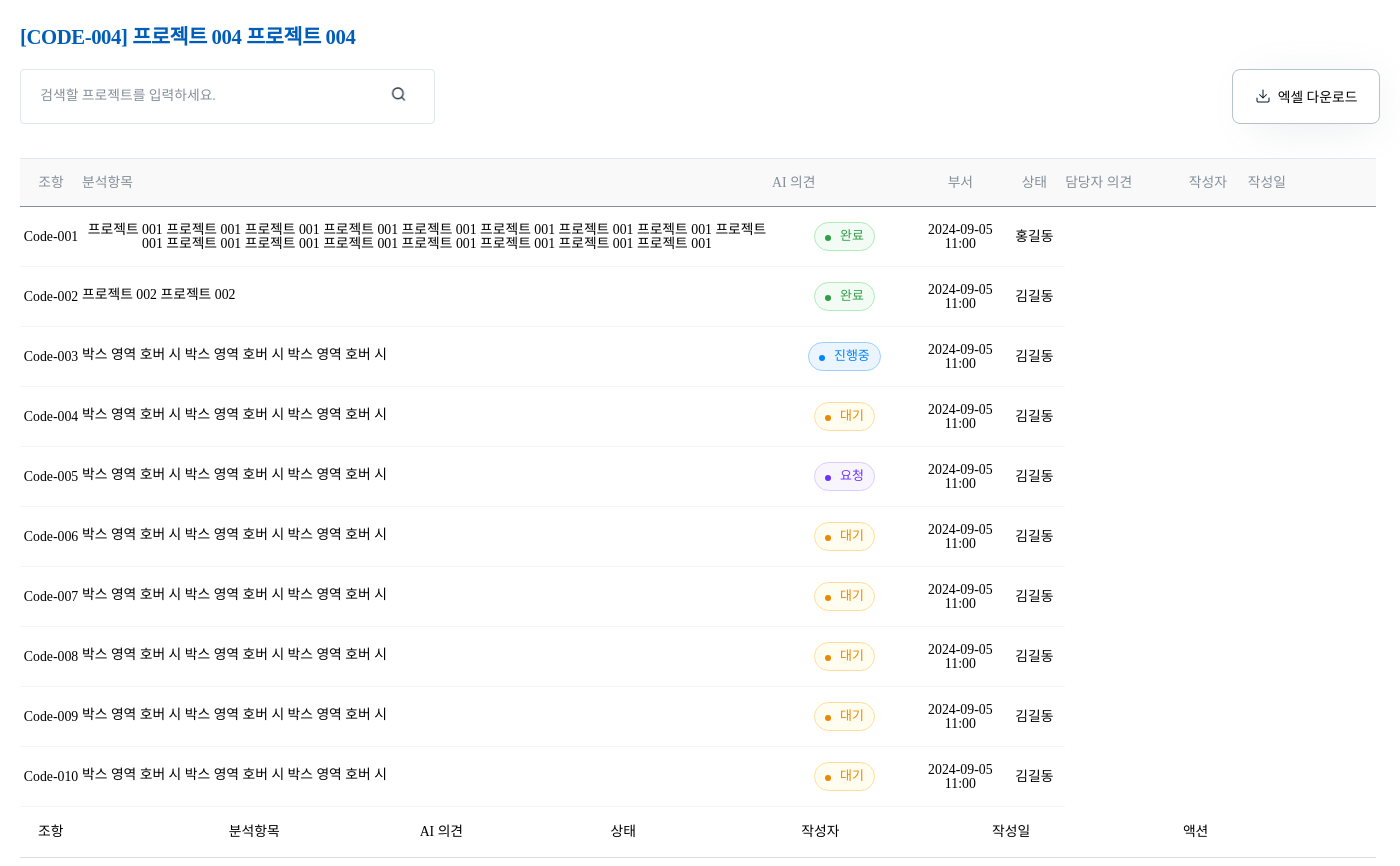
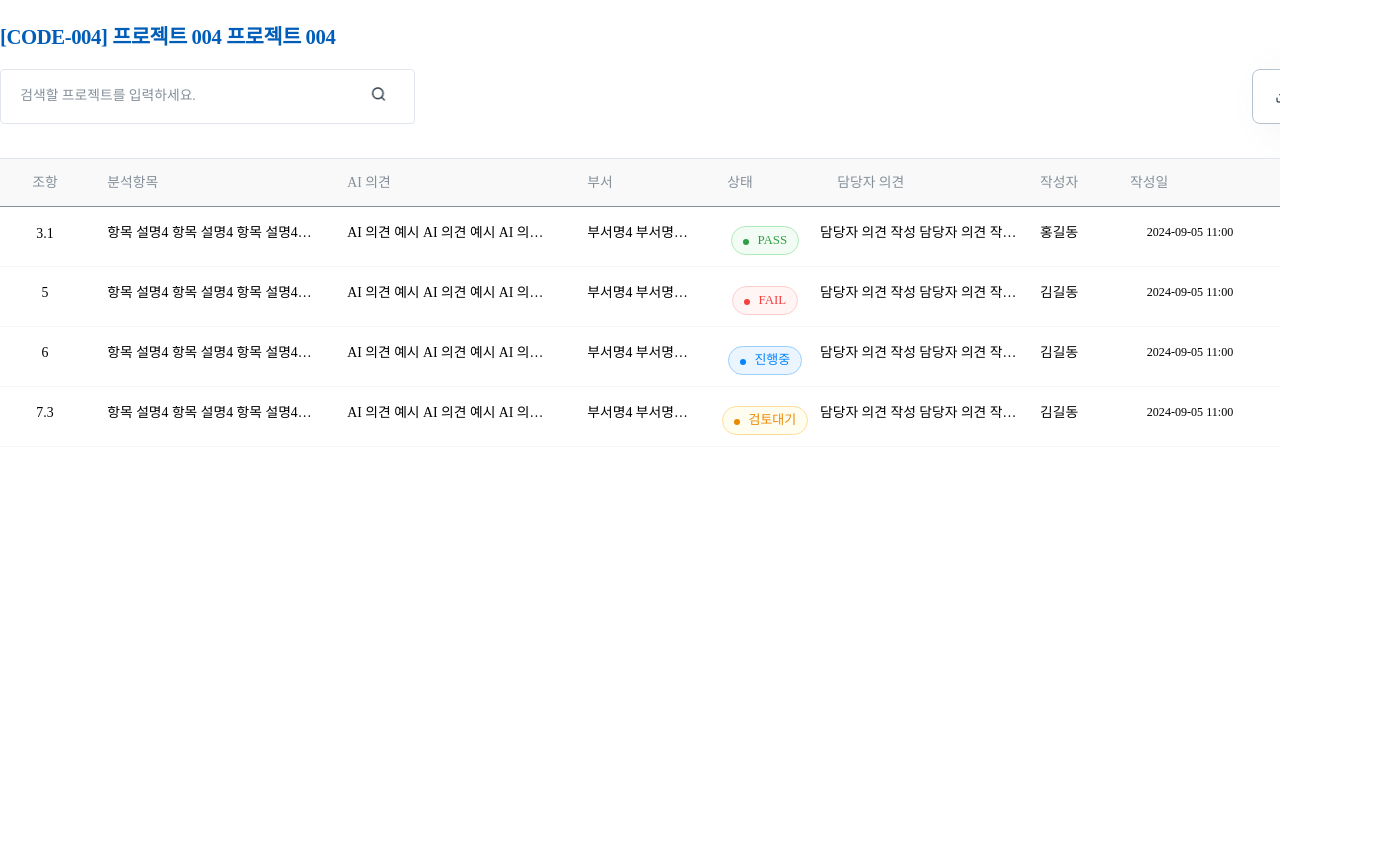
Before and after one commit to goldsonge/DoosanTeams, a plain HTML site: page DHI_list_detail.html in a window 1280 px wide. Shown: the part 59-925 px from the top of the page, 1400 px wide, since content can reach past the window. Drawn offline with Linux system fonts and the light colour scheme; a web font is replaced by a local one.

Commit message:
DHI 리스트 디테일 테이블 토글 작업 중  및 div 태그 토글 테스트 html 삭제

```diff
--- a/DHI_list_detail.html
+++ b/DHI_list_detail.html
@@ -9,7 +9,7 @@
     <link rel="stylesheet" href="/css/list.css">
 </head>
 <body>
-    <main>
+    <main class="scroll">
         <header class="header flex_box">
             <h1 class="blue flex_box">
                 <img src="/img/logo.png" alt="logo">DHI
@@ -34,7 +34,7 @@
                         엑셀 다운로드
                     </button>
                 </div>
-                <div class="table_wr scroll">
+                <div class="table_wr">
                     <table class="project_tb type02">
                         <colgroup>
                             <col width="90px" />
@@ -52,195 +52,77 @@
                                 <th class="tb_article">조항</th>
                                 <th class="tb_analyze ta_l">분석항목</th>
                                 <th class="tb_ai ta_l">AI 의견</th>
-                                <th class="tb_part">부서</th>
-                                <th class="tb_stat">상태</th>
+                                <th class="tb_part ta_l">부서</th>
+                                <th class="tb_stat ta_l">상태</th>
                                 <th class="tb_manager ta_l">담당자 의견</th>
-                                <th class="tb_user">작성자</th>
-                                <th class="tb_date">작성일</th>
+                                <th class="tb_user ta_l">작성자</th>
+                                <th class="tb_date ta_l">작성일</th>
                                 <th class="tb_btn"></th>
                             </tr>
                         </thead>
                         <tbody>
-                            <tr>
-                                <td><p class="td_button_box">Code-001</p></td>
-                                <td><p class="td_button_box">프로젝트 001 프로젝트 001 프로젝트 001 프로젝트 001 프로젝트 001 프로젝트 001 프로젝트 001 프로젝트 001 프로젝트 001 프로젝트 001 프로젝트 001 프로젝트 001  프로젝트 001 프로젝트 001 프로젝트 001 프로젝트 001</p></td>
-                                <td><p class="td_button_box"><span class="status complete">완료</span></p></td>
-                                <td><p class="td_button_box">2024-09-05 11:00</p></td>
-                                <td><p class="td_button_box">홍길동</p></td>
-                            </tr>
-                            <tr onclick="location.href='./DHI_list_detail.html'">
-                                <td><p class="td_button_box">Code-002</p></td>
-                                <td><p class="td_button_box ta_l type02 td_tit">프로젝트 002 프로젝트 002</p></td>
-                                <td><p class="td_button_box type02"><span class="status complete">완료</span></p></td>
-                                <td><p class="td_button_box type02">2024-09-05 11:00</p></td>
-                                <td><p class="td_button_box type03">김길동</p></td>
-                            </tr>
-                            <tr onclick="location.href='./DHI_list_detail.html'">
-                                <td><p class="td_button_box">Code-003</p></td>
-                                <td><p class="td_button_box ta_l type02 td_tit">박스 영역 호버 시 박스 영역 호버 시 박스 영역 호버 시</p></td>
-                                <td><p class="td_button_box type02"><span class="status in_progress">진행중</span></p></td>
-                                <td><p class="td_button_box type02">2024-09-05 11:00</p></td>
-                                <td><p class="td_button_box type03">김길동</p></td>
-                            </tr>
-                            <tr onclick="location.href='./DHI_list_detail.html'">
-                                <td><p class="td_button_box">Code-004</p></td>
-                                <td><p class="td_button_box ta_l type02 td_tit">박스 영역 호버 시 박스 영역 호버 시 박스 영역 호버 시</p></td>
-                                <td><p class="td_button_box type02"><span class="status wait">대기</span></p></td>
-                                <td><p class="td_button_box type02">2024-09-05 11:00</p></td>
-                                <td><p class="td_button_box type03">김길동</p></td>
-                            </tr>
-                            <tr onclick="location.href='./DHI_list_detail.html'">
-                                <td><p class="td_button_box">Code-005</p></td>
-                                <td><p class="td_button_box ta_l type02 td_tit">박스 영역 호버 시 박스 영역 호버 시 박스 영역 호버 시</p></td>
-                                <td><p class="td_button_box type02"><span class="status request">요청</span></p></td>
-                                <td><p class="td_button_box type02">2024-09-05 11:00</p></td>
-                                <td><p class="td_button_box type03">김길동</p></td>
-                            </tr>
-                            <tr onclick="location.href='./DHI_list_detail.html'">
-                                <td><p class="td_button_box">Code-006</p></td>
-                                <td><p class="td_button_box ta_l type02 td_tit">박스 영역 호버 시 박스 영역 호버 시 박스 영역 호버 시</p></td>
-                                <td><p class="td_button_box type02"><span class="status wait">대기</span></p></td>
-                                <td><p class="td_button_box type02">2024-09-05 11:00</p></td>
-                                <td><p class="td_button_box type03">김길동</p></td>
-                            </tr>
-                            <tr onclick="location.href='./DHI_list_detail.html'">
-                                <td><p class="td_button_box">Code-007</p></td>
-                                <td><p class="td_button_box ta_l type02 td_tit">박스 영역 호버 시 박스 영역 호버 시 박스 영역 호버 시</p></td>
-                                <td><p class="td_button_box type02"><span class="status wait">대기</span></p></td>
-                                <td><p class="td_button_box type02">2024-09-05 11:00</p></td>
-                                <td><p class="td_button_box type03">김길동</p></td>
-                            </tr>
-                            <tr onclick="location.href='./DHI_list_detail.html'">
-                                <td><p class="td_button_box">Code-008</p></td>
-                                <td><p class="td_button_box ta_l type02 td_tit">박스 영역 호버 시 박스 영역 호버 시 박스 영역 호버 시</p></td>
-                                <td><p class="td_button_box type02"><span class="status wait">대기</span></p></td>
-                                <td><p class="td_button_box type02">2024-09-05 11:00</p></td>
-                                <td><p class="td_button_box type03">김길동</p></td>
-                            </tr>
-                            <tr onclick="location.href='./DHI_list_detail.html'">
-                                <td><p class="td_button_box">Code-009</p></td>
-                                <td><p class="td_button_box ta_l type02 td_tit">박스 영역 호버 시 박스 영역 호버 시 박스 영역 호버 시</p></td>
-                                <td><p class="td_button_box type02"><span class="status wait">대기</span></p></td>
-                                <td><p class="td_button_box type02">2024-09-05 11:00</p></td>
-                                <td><p class="td_button_box type03">김길동</p></td>
-                            </tr>
-                            <tr onclick="location.href='./DHI_list_detail.html'">
-                                <td><p class="td_button_box">Code-010</p></td>
-                                <td><p class="td_button_box ta_l type02 td_tit">박스 영역 호버 시 박스 영역 호버 시 박스 영역 호버 시</p></td>
-                                <td><p class="td_button_box type02"><span class="status wait">대기</span></p></td>
-                                <td><p class="td_button_box type02">2024-09-05 11:00</p></td>
-                                <td><p class="td_button_box type03">김길동</p></td>
-                            </tr>
+                              <tr class="table_tr" onclick="toggleRow(this)">
+                                <td><button type="button">3.1</button></td>
+                                <td><p class="tb_txt ellipsis">항목 설명4 항목 설명4 항목 설명4 항목 설명4 항목 설명4 항목 설명4 항목 설명4 항목 설명4 항목 설명4 항목 설명4</p></td>
+                                <td><p class="tb_txt ellipsis">AI 의견 예시 AI 의견 예시 AI 의견 예시 AI 의견 예시</p></td>
+                                <td><p class="tb_txt type03 ellipsis">부서명4 부서명4 부서명4 부서명4 부서명4 부서명4 부서명4</p></td>
+                                <td><p class=""><span class="status complete">PASS</span></p></td>
+                                <td><p class="tb_txt type02 ellipsis">담당자 의견 작성 담당자 의견 작성 담당자 의견 작성 담당자 의견 작성 담당자 의견 작성 담당자 의견 작성 담당자 의견 작성 담당자 의견 작성</p></td>
+                                <td><p class="tb_user ellipsis ta_l">홍길동</p></td>
+                                <td><p class="tb_date">2024-09-05 11:00</p></td>
+                                <td><div class="btn_wr"><button type="button"></button><button type="button"></button><button type="button"></button></div></td>
+                              </tr>
+                              <tr onclick="toggleRow(this)">
+                                <td><p class="">5</p></td>
+                                <td><p class="tb_txt ellipsis">항목 설명4 항목 설명4 항목 설명4 항목 설명4 항목 설명4 항목 설명4 항목 설명4 항목 설명4 항목 설명4 항목 설명4</p></td>
+                                <td><p class="tb_txt ellipsis">AI 의견 예시 AI 의견 예시 AI 의견 예시 AI 의견 예시</p></td>
+                                <td><p class="tb_txt type03 ellipsis">부서명4 부서명4 부서명4 부서명4 부서명4 부서명4 부서명4</p></td>
+                                <td><p class=""><span class="status fail">FAIL</span></p></td>
+                                <td><p class="tb_txt type02 ellipsis">담당자 의견 작성 담당자 의견 작성 담당자 의견 작성 담당자 의견 작성 담당자 의견 작성 담당자 의견 작성 담당자 의견 작성 담당자 의견 작성</p></td>
+                                <td><p class="tb_user ellipsis ta_l">김길동</p></td>
+                                <td><p class="tb_date">2024-09-05 11:00</p></td>
+                                <td><div class="btn_wr"><button type="button"></button><button type="button"></button><button type="button"></button></div></td>
+                              </tr>
+                              <tr onclick="toggleRow(this)">
+                                <td><p class="">6</p></td>
+                                <td><p class="tb_txt ellipsis">항목 설명4 항목 설명4 항목 설명4 항목 설명4 항목 설명4 항목 설명4 항목 설명4 항목 설명4 항목 설명4 항목 설명4</p></td>
+                                <td><p class="tb_txt ellipsis">AI 의견 예시 AI 의견 예시 AI 의견 예시 AI 의견 예시</p></td>
+                                <td><p class="tb_txt type03 ellipsis">부서명4 부서명4 부서명4 부서명4 부서명4 부서명4 부서명4</p></td>
+                                <td><p class=""><span class="status in_progress">진행중</span></p></td>
+                                <td><p class="tb_txt type02 ellipsis">담당자 의견 작성 담당자 의견 작성 담당자 의견 작성 담당자 의견 작성 담당자 의견 작성 담당자 의견 작성 담당자 의견 작성 담당자 의견 작성</p></td>
+                                <td><p class="tb_user ellipsis ta_l">김길동</p></td>
+                                <td><p class="tb_date">2024-09-05 11:00</p></td>
+                                <td><div class="btn_wr"><button type="button"></button><button type="button"></button><button type="button"></button></div></td>
+                              </tr>
+                              <tr onclick="toggleRow(this)">
+                                <td><p class="">7.3</p></td>
+                                <td><p class="tb_txt ellipsis">항목 설명4 항목 설명4 항목 설명4 항목 설명4 항목 설명4 항목 설명4 항목 설명4 항목 설명4 항목 설명4 항목 설명4</p></td>
+                                <td><p class="tb_txt ellipsis">AI 의견 예시 AI 의견 예시 AI 의견 예시 AI 의견 예시</p></td>
+                                <td><p class="tb_txt type03 ellipsis">부서명4 부서명4 부서명4 부서명4 부서명4 부서명4 부서명4</p></td>
+                                <td><p class=""><span class="status wait">검토대기</span></p></td>
+                                <td><p class="tb_txt type02 ellipsis">담당자 의견 작성 담당자 의견 작성 담당자 의견 작성 담당자 의견 작성 담당자 의견 작성 담당자 의견 작성 담당자 의견 작성 담당자 의견 작성</p></td>
+                                <td><p class="tb_user ellipsis ta_l">김길동</p></td>
+                                <td><p class="tb_date">2024-09-05 11:00</p></td>
+                                <td><div class="btn_wr"><button type="button"></button><button type="button"></button><button type="button"></button></div></td>
+                              </tr>
                         </tbody>
                     </table>
-
-                    <div class="table-container">
-                        <!-- Table Header -->
-                        <div class="table-row">
-                          <div class="table-cell">조항</div>
-                          <div class="table-cell">분석항목</div>
-                          <div class="table-cell">AI 의견</div>
-                          <div class="table-cell">상태</div>
-                          <div class="table-cell">작성자</div>
-                          <div class="table-cell">작성일</div>
-                          <div class="table-cell">액션</div>
-                        </div>
-
-                        <!-- Table Row Example with Expandable Content -->
-                        <div class="table-row">
-                          <div class="table-cell">60.6</div>
-                          <div class="table-cell">항목 설명4 항목 설명4 항목 설명4...</div>
-                          <div class="table-cell">AI 의견 예시 AI 의견 예시...</div>
-                          <div class="table-cell">검토필요</div>
-                          <div class="table-cell">김피코</div>
-                          <div class="table-cell">2024-09-05 11:00</div>
-                          <div class="table-cell">
-                            <button class="toggle-button" onclick="toggleContent(this)">+ 담당자 의견 추가</button>
-                            <button class="edit-button" onclick="toggleEdit(this)">✎</button>
-                          </div>
-                        </div>
-
-                        <!-- Expandable Content -->
-                        <div class="expanded-content">
-                          <p>AI 의견 예시 AI 의견 예시 AI 의견 예시 AI 의견 예시 AI 의견 예시 AI 의견 예시 AI 의견 예시 AI 의견 예시</p>
-                          <textarea class="expanded-input">담당자 의견 작성 담당자 의견 작성 담당자 의견 작성 담당자 의견 작성...</textarea>
-                        </div>
-                      </div>
-
-
-                    <style>
-/* Container styling */
-.table-container {
-    width: 100%;
-    border-collapse: collapse;
-    font-family: Arial, sans-serif;
-  }
-
-  /* Row and cell styling */
-  .table-row {
-    display: flex;
-    align-items: center;
-    border-bottom: 1px solid #ddd;
-    padding: 10px;
-  }
-
-  .table-cell {
-    flex: 1;
-    padding: 8px;
-  }
-
-  /* Button styling */
-  .toggle-button, .edit-button {
-    cursor: pointer;
-    background-color: #9b59b6; /* purple */
-    color: white;
-    border: none;
-    border-radius: 4px;
-    padding: 5px 10px;
-    margin: 0 5px;
-  }
-
-  .toggle-button:hover, .edit-button:hover {
-    background-color: #8e44ad;
-  }
-
-  /* Hidden row styling */
-  .expanded-content {
-    display: none;
-    padding: 10px;
-    border-top: 1px solid #ddd;
-    background-color: #f9f9f9;
-  }
-
-  .expanded-content.active {
-    display: block;
-  }
-
-  .expanded-input {
-    width: 100%;
-    padding: 5px;
-    margin-top: 5px;
-    font-size: 14px;
-  }
-                    </style>
                 </div>
             </div>
         </section>
     </main>
 </body>
     <script>
-  // Toggle function for expanding content
-  function toggleContent(button) {
-    const content = button.parentNode.parentNode.nextElementSibling;
-    content.classList.toggle('active');
-    button.textContent = content.classList.contains('active') ? "− 담당자 의견 접기" : "+ 담당자 의견 추가";
-  }
+    // 테이블 토글 active
+    let currentActiveRow = null;
 
-  // Toggle function for edit button
-  function toggleEdit(button) {
-    const content = button.parentNode.parentNode.nextElementSibling;
-    content.classList.toggle('active');
-  }
-
+    function toggleRow(row) {
+      const isActive = row.classList.contains("act");
+      if (isActive) {
+          row.classList.remove("act");
+      } else {
+          row.classList.add("act");
+      }
+    }
     </script>
 </html>
--- a/css/chat.css
+++ b/css/chat.css
@@ -388,9 +388,9 @@
     flex-direction: column;
     gap: 3rem;
     max-width: 86rem;
-    margin: 1rem auto;
+    margin: 0 auto 1rem;
     height: 100%;
-    padding: 0 3rem;
+    padding: 4rem 3rem 0;
 }
 .chat_onchat .chat_list.type02 {
     align-items: flex-start;
--- a/css/list.css
+++ b/css/list.css
@@ -113,9 +113,6 @@
     width: 690px;
     line-height: 48px;
     padding-right: 40px;
-    white-space: nowrap;
-    overflow: hidden;
-    text-overflow: ellipsis;
 }
 .project_tb tbody tr:hover td .td_button_box.td_tit {
     line-height: 46px;
@@ -164,6 +161,14 @@
     border-radius: 50%;
     background-color: #000;
     margin-top: 5px;
+}
+.status.fail {
+    color: #f14141;
+    border: solid 1px #fcc;
+    background-color: #fff5f5;
+}
+.status.fail::before {
+    background-color: #f14141;
 }
 .status.complete {
     color: #2f9e44;
@@ -249,6 +254,9 @@
 }
 
 /* 분석결과조회 상세 */
+.list_detail .project_list {
+    padding: 0;
+}
 .list_detail .project_list h2.tit {
     font-size: 2.4rem;
     font-weight: bold;
@@ -258,6 +266,45 @@
 .list_detail .project_list .table_wr {
     height: 708px;
 }
+.list_detail .project_tb thead tr th.ta_l:not(.tb_date, .tb_user) {
+    padding-left: 2rem;
+}
+.list_detail .project_tb tbody tr {
+    cursor: s-resize;
+}
+.list_detail .project_tb td {
+    vertical-align: top;
+    padding-top: 2.2rem;
+}
+.list_detail .project_tb tbody tr td p.tb_txt {
+    max-width: 240px;
+    padding: 0 2rem;
+}
+.list_detail .project_tb tbody tr td p.tb_txt.type02 {
+    max-width: 220px;
+    padding: 0 2rem 0 0;
+}
+.list_detail .project_tb tbody tr td p.tb_txt.type03 {
+    max-width: 140px;
+}
+.list_detail .project_tb tbody tr td .tb_user {
+    max-width: 70px;
+}
+.list_detail .project_tb tbody tr td .tb_date {
+    font-size: 1.4rem;
+    padding: 0;
+}
+.list_detail .project_tb tbody tr.act {
+    height: 170px;
+}
+.list_detail .project_tb tbody tr.act td p{
+    white-space: unset;
+    overflow: unset;
+    text-overflow: unset;
+}
+.list_detail .project_tb tbody tr:hover td {
+    background-color: #f9fafb;
+}
 
 @media screen and (max-width:899px) {
     .project_list .t_box {
```
Also changed, not shown: DHI_list.html (+10 -10 lines), DHI_list_test.html (deleted, +0 -242 lines).
